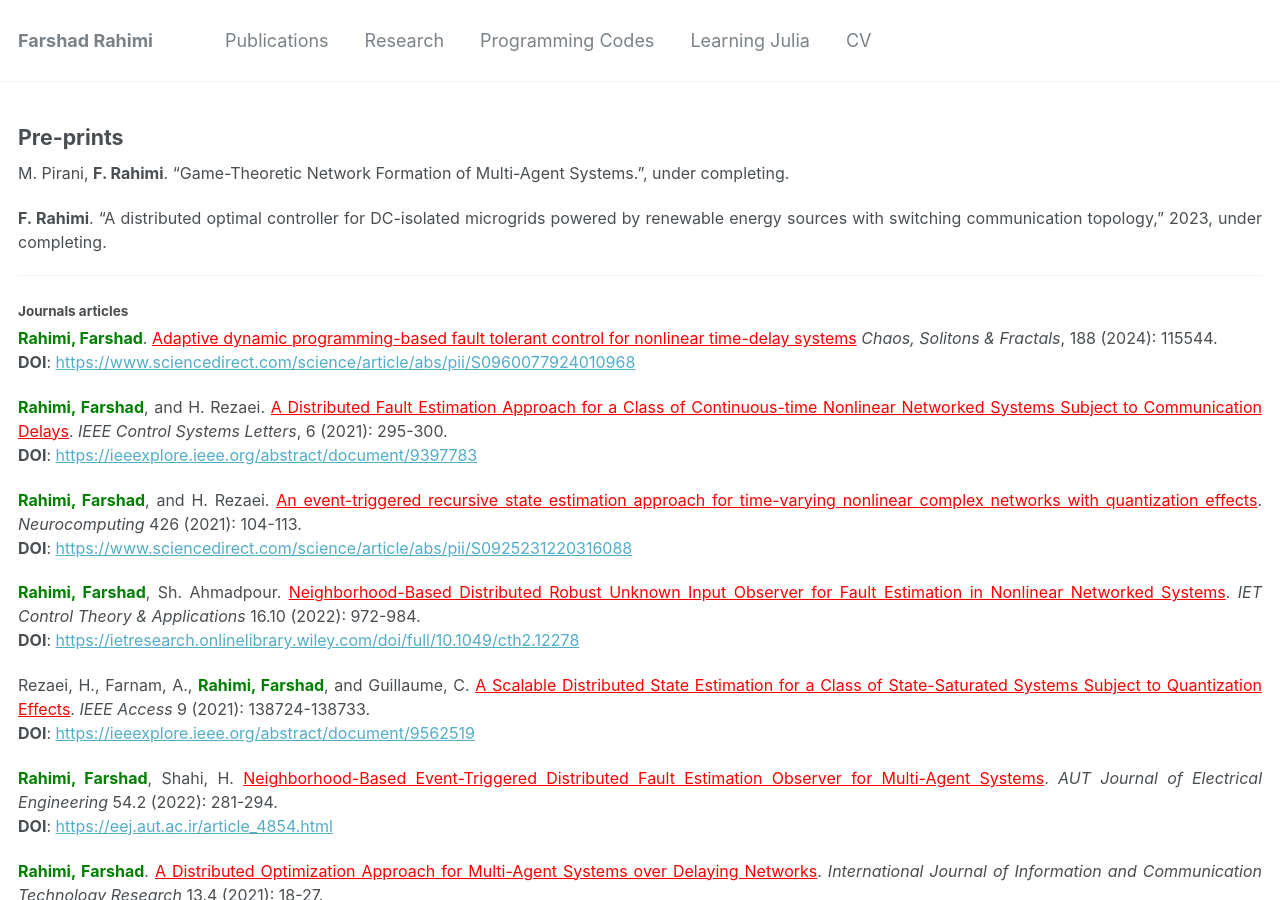
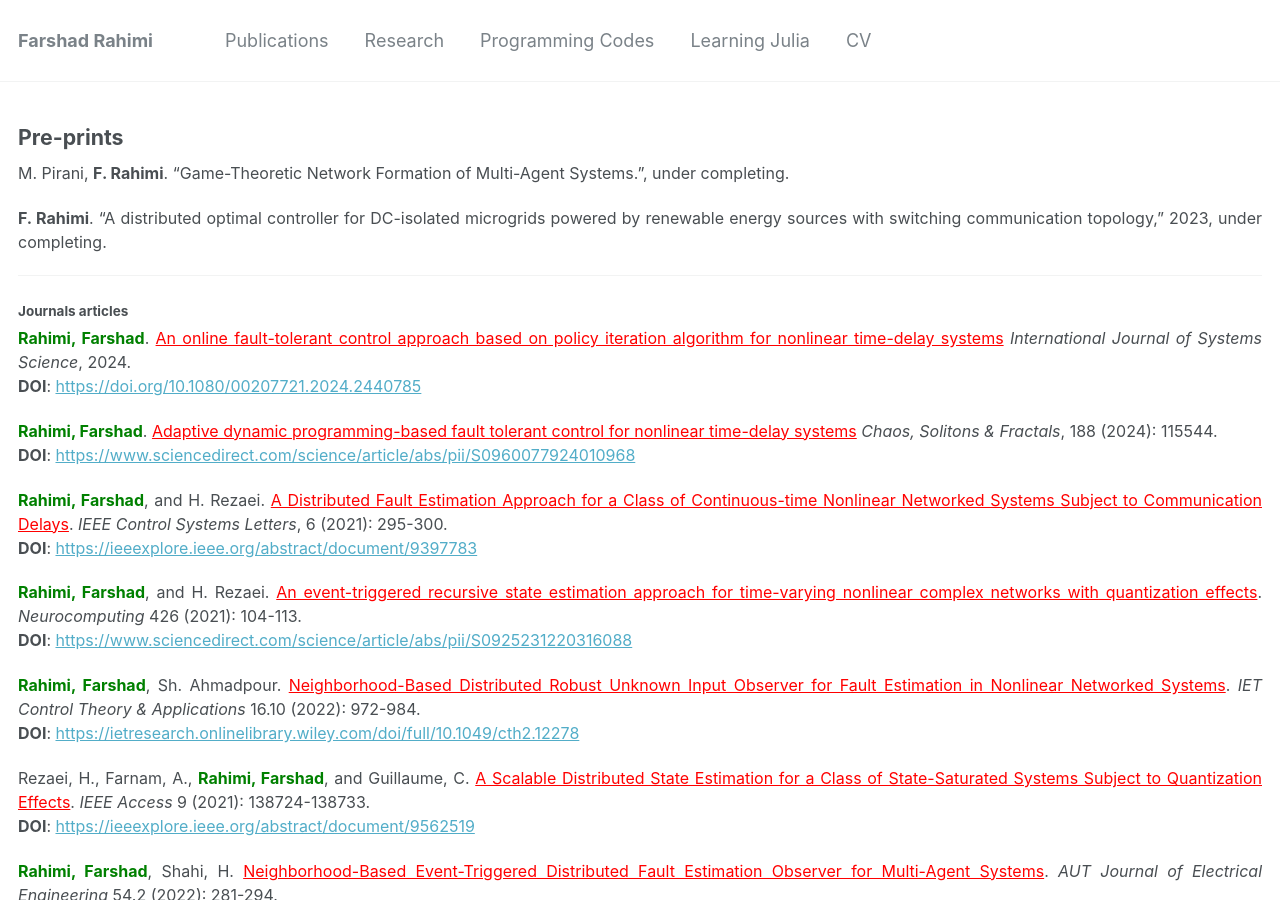
Before and after one commit to Farshad-Rahimi/FarshadRahimi, a Jekyll site: the page built from _publications/2015-10-01-paper-title-number-3.md, in a window 1280 px wide and 900 px high. Built offline with Jekyll 4.4.1, drawn with Linux system fonts in a browser that asks for light colours.

Commit message:
Update 2015-10-01-paper-title-number-3.md

```diff
--- a/_publications/2015-10-01-paper-title-number-3.md
+++ b/_publications/2015-10-01-paper-title-number-3.md
@@ -18,6 +18,11 @@ author_profile: false
 ---
 {: .text-justify style="font-size: 16pt" reversed="reversed"}
 #### Journals articles
+
+
+{: .text-justify style="font-size: 12pt" reversed="reversed"}
+**<span style="color:green;">Rahimi, Farshad</span>**. [An online fault-tolerant control approach based on policy iteration algorithm for nonlinear time-delay systems](https://www.tandfonline.com/doi/full/10.1080/00207721.2024.2440785){:style="color: red"} *International Journal of Systems Science*, 2024.
+**DOI**: [https://doi.org/10.1080/00207721.2024.2440785](https://doi.org/10.1080/00207721.2024.2440785)
 
 {: .text-justify style="font-size: 12pt" reversed="reversed"}
 **<span style="color:green;">Rahimi, Farshad</span>**. [Adaptive dynamic programming-based fault tolerant control for nonlinear time-delay systems](https://www.sciencedirect.com/science/article/abs/pii/S0960077924010968){:style="color: red"} *Chaos, Solitons & Fractals*, 188 (2024): 115544.
```
